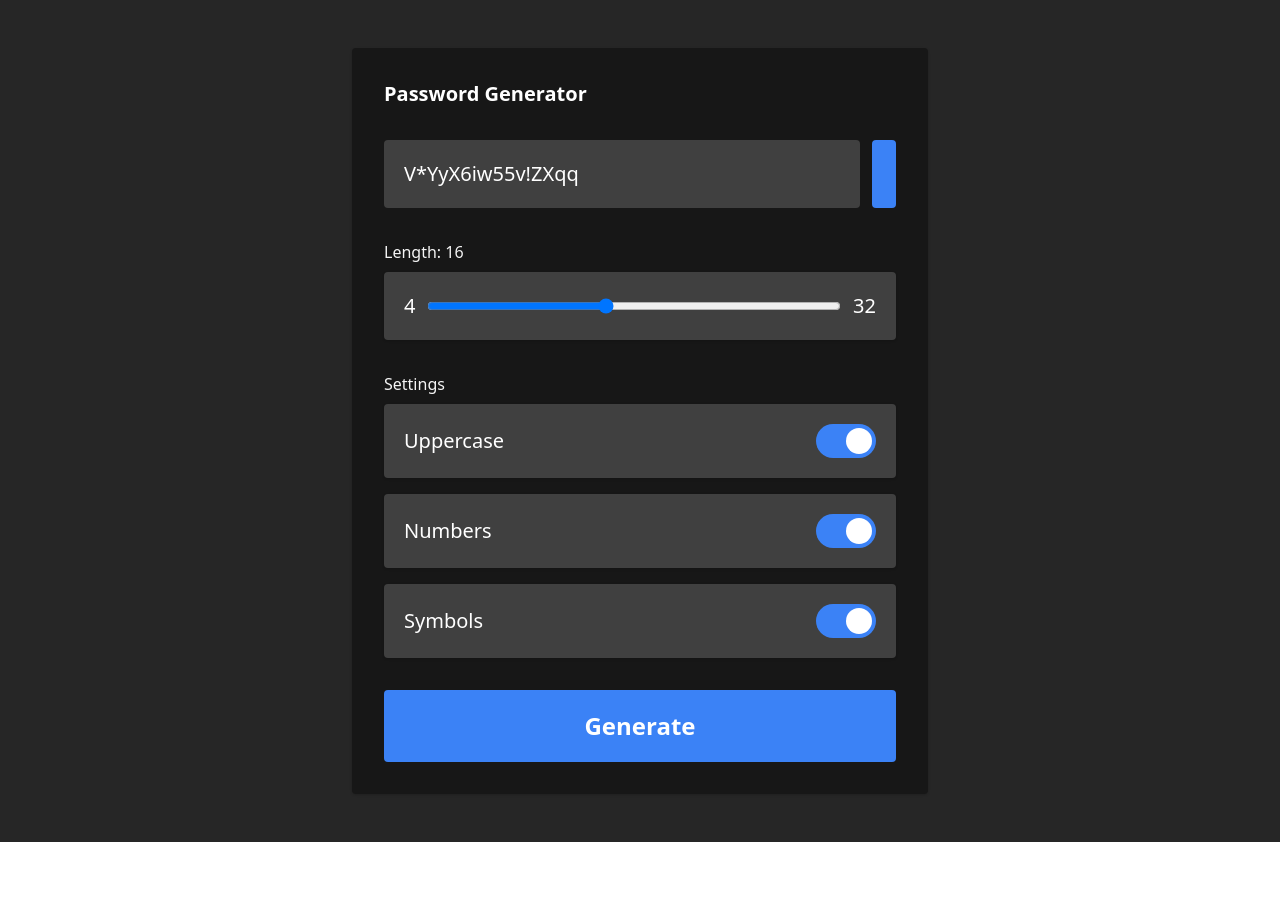
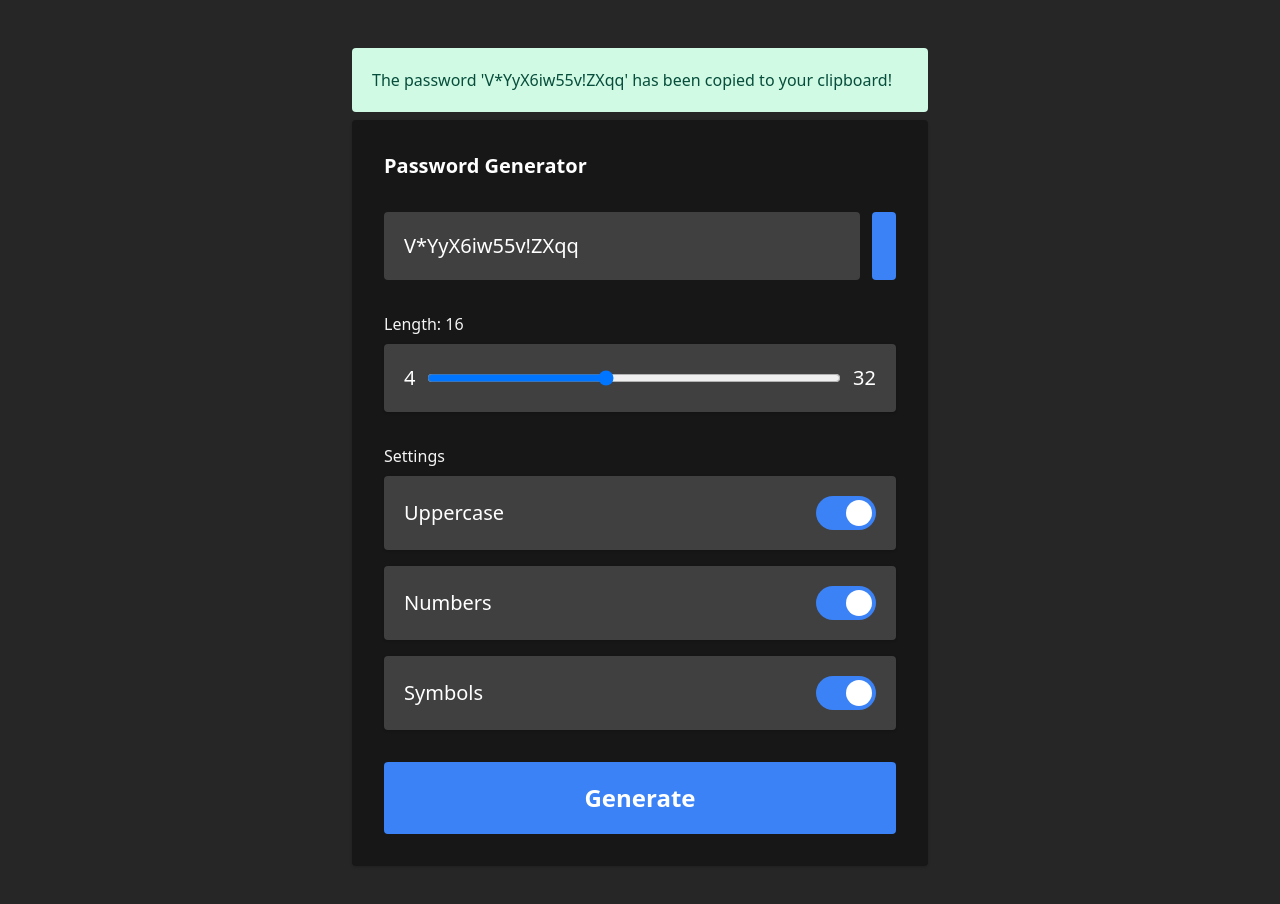
Before and after one commit to ABojo/password-generator, a React (Create React App) app: page / in a window 1280 px wide. Both pictures are taken after a click on the button 884 px from the left and 174 px from the top of the page. Shown: the top 904 px of the page. Before the commit the page ends 842 px from the top, so only its background shows below. Built offline with nearby package versions, Linux system fonts and the light colour scheme.

Commit message:
added a popup message when the user clicks the copy button to let them know that their password has been copied to the clipboard

```diff
--- a/src/App.js
+++ b/src/App.js
@@ -2,6 +2,7 @@ import PasswordBox from './components/PasswordBox';
 import SettingsBox from './components/SettingsBox';
 import LengthSlider from './components/LengthSlider';
 import GenerateButton from './components/GenerateButton';
+import SuccessMessage from './components/SuccessMessage';
 import { useState, useEffect } from 'react';
 
 function App() {
@@ -17,6 +18,7 @@ function App() {
     symbols: true,
   });
   const [password, setPassword] = useState('');
+  const [popUpMessage, setPopUpMessage] = useState('');
 
   //Uses short circuting to build the string that random characters will be chosen from
   const buildCharsString = () => {
@@ -69,12 +71,13 @@ function App() {
 
   return (
     <div className="bg-true-gray-800 min-h-screen py-12">
+      {popUpMessage && <SuccessMessage message={popUpMessage} />}
+
       <div className="mx-auto max-w-xl w-11/12 bg-true-gray-900 p-8 rounded shadow">
         <h1 className="mb-8 mb-2 text-white font-bold text-xl">
           Password Generator
         </h1>
-
-        <PasswordBox password={password} />
+        <PasswordBox password={password} setPopUpMessage={setPopUpMessage} />
         <LengthSlider length={settings.length} setLength={setLength} />
         <SettingsBox settings={settings} setSettings={setSettings} />
         <GenerateButton generate={generatePassword} />
--- a/src/components/PasswordBox.js
+++ b/src/components/PasswordBox.js
@@ -1,5 +1,5 @@
 function PasswordBox(props) {
-  const { password } = props;
+  const { password, setPopUpMessage } = props;
   return (
     <div className="w-full mb-8 flex items-stretch">
       <input
@@ -10,6 +10,11 @@ function PasswordBox(props) {
       <button
         id="copyButton"
         className="bg-blue-500 px-3 text-white rounded hover:bg-blue-600 transition duration-200"
+        onClick={() =>
+          setPopUpMessage(
+            `The password '${password}' has been copied to your clipboard!`
+          )
+        }
       >
         <i class="fas fa-copy text-white text-3xl"></i>
       </button>
--- /dev/null
+++ b/src/components/SuccessMessage.js
@@ -0,0 +1,9 @@
+function SuccessMessage(props) {
+  return (
+    <div className="p-5 bg-green-100 rounded popUp w-11/12 max-w-xl mx-auto mb-2">
+      <p className="text-green-900">{props.message}</p>
+    </div>
+  );
+}
+
+export default SuccessMessage;
```
